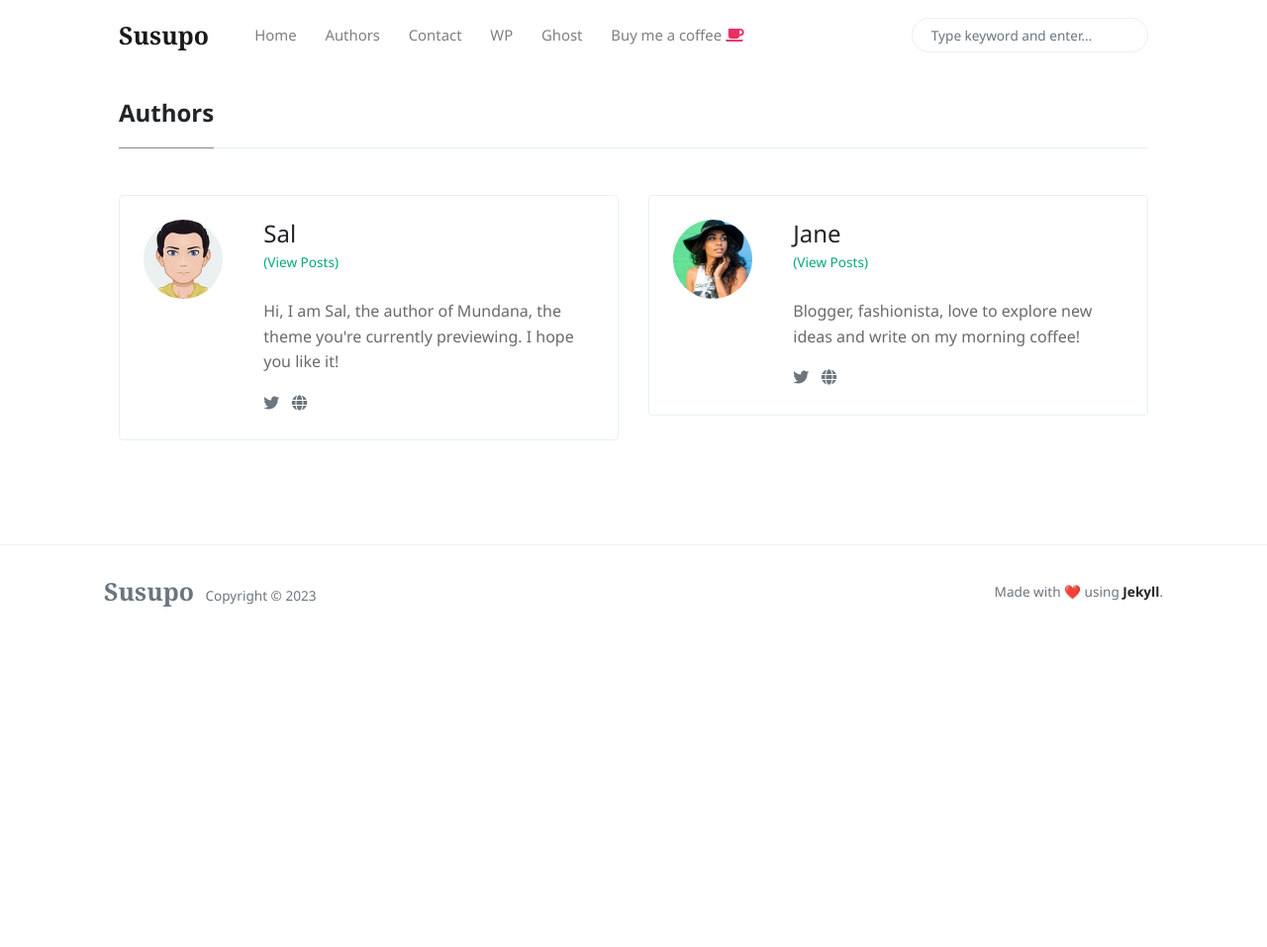
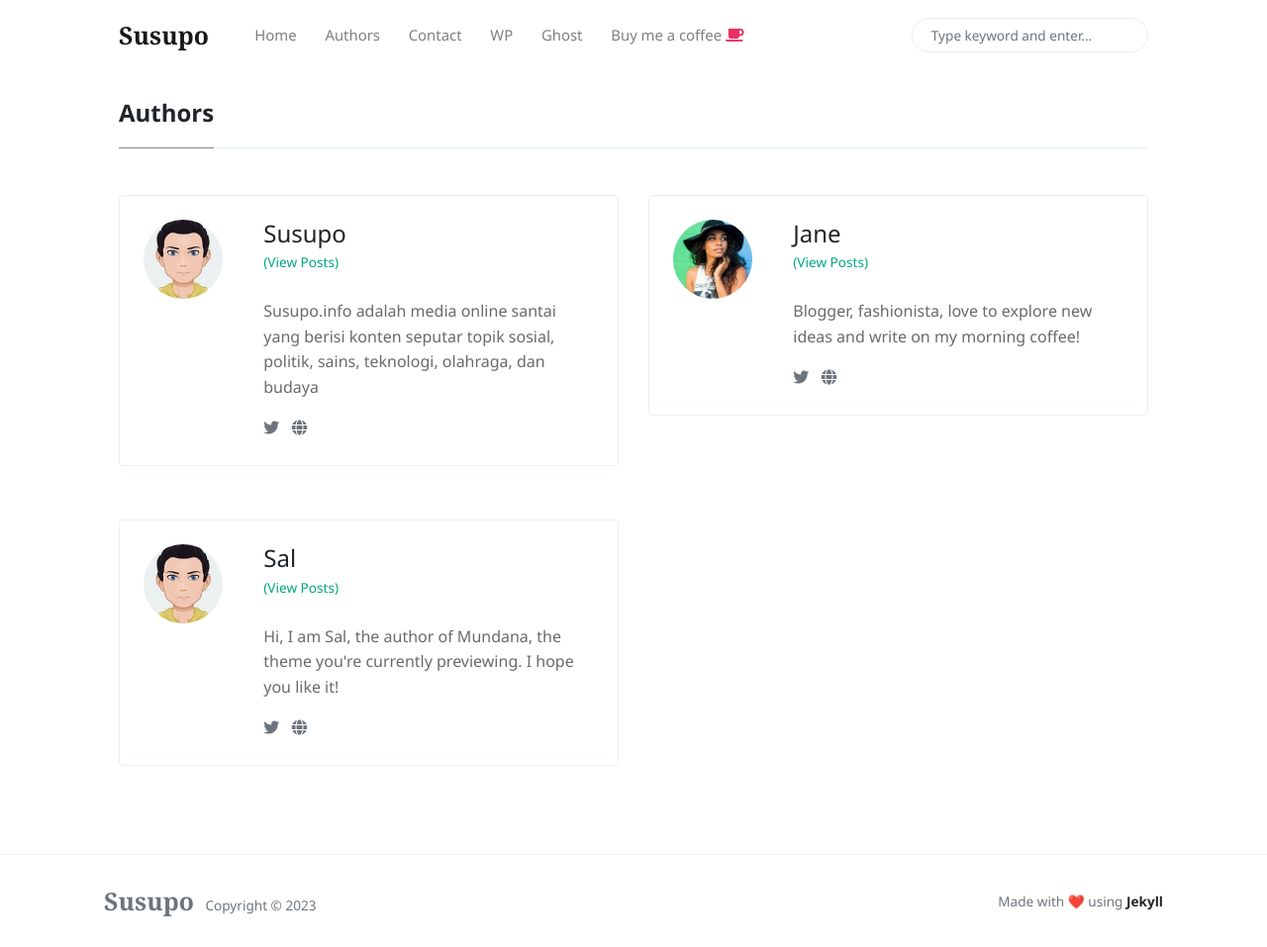
Before and after one commit to Susupo-info/Susupo-info.github.io, a Jekyll site: the page built from _pages/authors-list.html, in a window 1280 px wide and 957 px high. Shown: the whole window at 99% size. Built offline with Jekyll 4.4.1, drawn with Linux system fonts in a browser that asks for light colours; nearby versions of some CDN libraries.

```diff
--- a/_config.yml
+++ b/_config.yml
@@ -19,12 +19,12 @@
   - jekyll-seo-tag
 
 authors:
-    sal:
-      name:           Sal
-      site:           https://www.wowthemes.net
+    susupo:
+      name:           Susupo
+      site:           https://www.susupo.info
       avatar:         /assets/images/avatar1.jpg
-      bio:            "Hi, I am Sal, the author of Mundana, the theme you're currently previewing. I hope you like it!"
-      email:          wowthemesnet@gmail.com
+      bio:            "Susupo.info adalah media online santai yang berisi konten seputar topik sosial, politik, sains, teknologi, olahraga, dan budaya"
+      email:          susupo.info@gmail.com
       twitter:        https://twitter.com/wowthemesnet
 
     jane:
@@ -33,6 +33,14 @@
       avatar:         /assets/images/avatar2.jpg
       bio:            "Blogger, fashionista, love to explore new ideas and write on my morning coffee!"
       email:          fakemail@gmail.com
+      twitter:        https://twitter.com/wowthemesnet
+
+    sal:
+      name:           Sal
+      site:           https://www.wowthemes.net
+      avatar:         /assets/images/avatar1.jpg
+      bio:            "Hi, I am Sal, the author of Mundana, the theme you're currently previewing. I hope you like it!"
+      email:          wowthemesnet@gmail.com
       twitter:        https://twitter.com/wowthemesnet
 
 # Defaults
--- a/_layouts/default.html
+++ b/_layouts/default.html
@@ -85,7 +85,7 @@
 
             </div>
             <div>
-                Made with ❤️ using <a target="_blank" class="text-dark font-weight-bold" href="https://jekyllrb.com/">Jekyll</a>.
+                Made with ❤️ using <a target="_blank" class="text-dark font-weight-bold" href="https://jekyllrb.com/">Jekyll</a>
             </div>
         </div>
         </div>
--- a/_pages/authors-list.html
+++ b/_pages/authors-list.html
@@ -11,7 +11,7 @@
         <div class="col-lg-6 mb-4">
             <div class="p-4 border rounded">
             <div class="row">
-            <div class="col-md-3 mb-4 mb-md-0"><img alt="{{ author[1].name }}" src="{{site.baseurl}}/{{ author[1].avatar }}" class="rounded-circle" height="80" width="80"></div>
+            <div class="col-md-3 mb-4 mb-md-0"><img alt="{{ author[1].name }}" src="{{ author[1].avatar }}" class="rounded-circle" height="80" width="80"></div>
             <div class="col-md-9">
             <a href="{{site.baseurl}}/author-{{ author[1].name | slugify }}">
             <h4 class="text-dark mb-0"> {{ author[1].name }} </h4>
```
Also changed, not shown: _layouts/post.html (+4 -4 lines), _pages/author-susupo.html (added, +26 -0 lines), _posts/2023-06-04-kasus-rabies-meningkat.md (added, +30 -0 lines).
